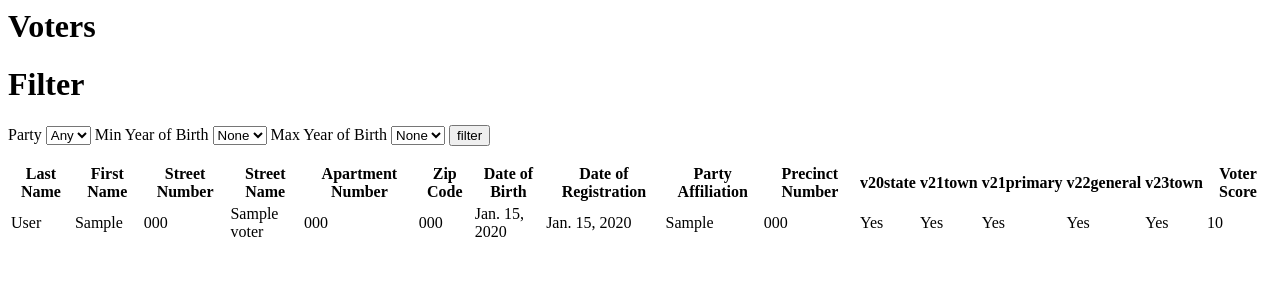
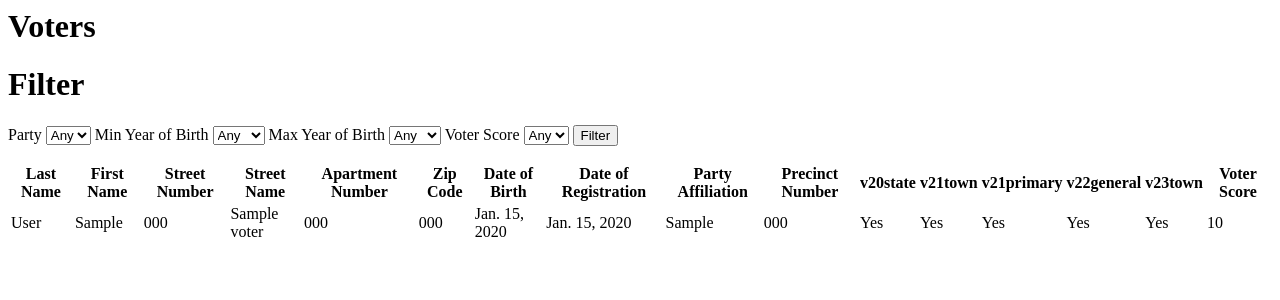
Before and after one commit to mdhepburn2/CS412, a Django app: page /voter_analytics/ in a window 1280 px wide. Shown: the top 300 px of the page. Run offline with Django 5.2, Linux system fonts and the light colour scheme; tables that the repository leaves empty hold one stand-in row (values such as "Sample post").

Commit message:
added voter score to filter

```diff
--- a/voter_analytics/templates/voter_analytics/filter.html
+++ b/voter_analytics/templates/voter_analytics/filter.html
@@ -13,21 +13,31 @@
             <option value="{{p}}" {% if request.GET.party == p %} selected {% endif %}>{{p}}</option>
             {% endfor %}
         </select>
+
         <label for="min_dob">Min Year of Birth</label>
         <select name="min_dob" id="min_dob">
-            <option value="">None</option>
+            <option value="">Any</option>
             {% for i in years %}
             <option value="{{i}}" {% if request.GET.min_dob == i %} selected {% endif %}>{{i}}</option>
             {% endfor %}
         </select>
+
         <label for="max_dob">Max Year of Birth</label>
         <select name="max_dob" id="max_dob">
-            <option value="">None</option>
+            <option value="">Any</option>
             {% for i in years %}
             <option value="{{i}}" {% if request.GET.max_dob == i %} selected {% endif %}>{{i}}</option>
             {% endfor %}
         </select>
 
+        <label for="voter_score">Voter Score</label>
+        <select name="voter_score" id="voter_score">
+            <option value="">Any</option>
+            {% for i in scores %}
+            <option value="{{i}}" {% if request.GET.voter_score == i %} selected {% endif %}>{{i}}</option>
+            {% endfor %}
+        </select>
 
-        <input type="submit" value="filter">
+
+        <input type="submit" value="Filter">
     </form>
--- a/voter_analytics/views.py
+++ b/voter_analytics/views.py
@@ -32,6 +32,11 @@ class VotersListView(ListView):
             if max_dob:
                 voters = voters.filter(date_of_birth__year__lte=int(max_dob))
 
+        if 'voter_score' in self.request.GET:
+            voter_score = self.request.GET.get('voter_score')
+            if voter_score:
+                voters = voters.filter(voter_score=voter_score)
+
         return voters
 
     def get_context_data(self, **kwargs):
@@ -42,10 +47,11 @@ class VotersListView(ListView):
         years = [str(y) for y in range(1920,2005)]
         years.reverse()
 
+        scores = [str(i) for i in range(0,6)]
+
         context['parties'] = parties
         context['years'] = years
-
-
+        context['scores'] = scores
 
         # get the query minus page so its not lost on a page turn
         query = self.request.GET.copy()
```
